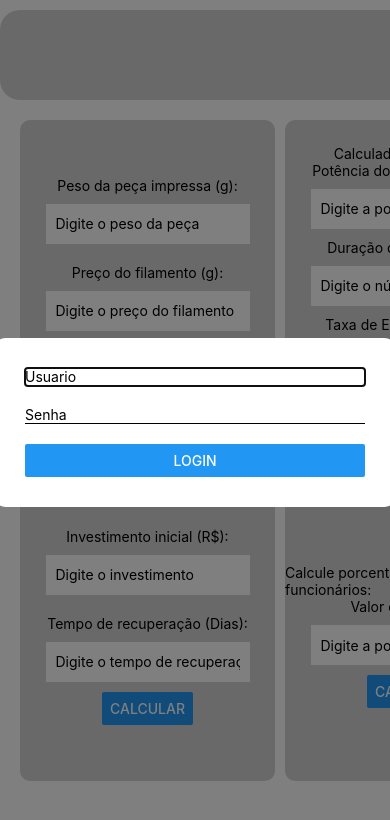
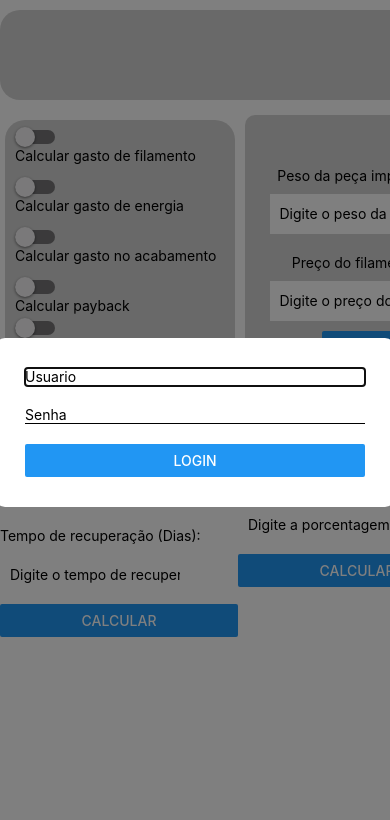
Before and after one commit to SENAISP-Unid601-Projetos/FilamentsFiscal3D, a React Native app in the folder front/: screen / in a window 390 px wide. Shown: the top 820 px of the page. Built offline with nearby package versions, Linux system fonts and the light colour scheme.

Commit message:
verção atual

```diff
--- a/front/App.js
+++ b/front/App.js
@@ -7,30 +7,61 @@ import {
   ScrollView,
   StyleSheet,
   SafeAreaView,
-  Image,
-  Modal, // Importe o Modal
+  Modal,
+  Switch,
 } from "react-native";
 
-
 const Orca3d = () => {
-  const [username, setUsername] = useState('');
-  const [password, setPassword] = useState('');
+  const [username, setUsername] = useState("");
+  const [password, setPassword] = useState("");
   const [modalVisible, setModalVisible] = useState(true); // Inicia o modal como visível
-  const [errorMessage, setErrorMessage] = useState('');
-
+  const [errorMessage, setErrorMessage] = useState("");
 
   const handleLogin = () => {
-    if (username === 'admin' && password === 'admin') {
+    if (username === "admin" && password === "admin") {
       // Se o login for bem-sucedido, você pode fechar o modal
       setModalVisible(false);
-    setErrorMessage('');
+      setErrorMessage("");
     } else {
       // Caso contrário, exiba uma mensagem de erro
-    setErrorMessage('Usuário ou senha incorretos. Por favor, tente novamente.');
+      setErrorMessage(
+        "Usuário ou senha incorretos. Por favor, tente novamente."
+      );
     }
   };
 
+  const [isEnabledFilamento, setIsEnabledFilamento] = useState(false);
+  const toggleSwitchFilamento = () =>
+    setIsEnabledFilamento((previousState) => !previousState);
 
+  const [isEnabledEnergia, setIsEnabledEnergia] = useState(false);
+  const toggleSwitchEnergia = () =>
+    setIsEnabledEnergia((previousState) => !previousState);
+
+  const [isEnabledAcabamento, setIsEnabledAcabamento] = useState(false);
+  const toggleSwitchAcabamento = () =>
+    setIsEnabledAcabamento((previousState) => !previousState);
+
+  const [isEnabledPayback, setIsEnabledPayback] = useState(false);
+  const toggleSwitchPayback = () =>
+    setIsEnabledPayback((previousState) => !previousState);
+
+  const [isEnabledMargemFuncionario, setIsEnabledMargemFuncionario] =
+    useState(false);
+  const toggleSwitchMargemFuncionario = () =>
+    setIsEnabledMargemFuncionario((previousState) => !previousState);
+
+  const [isEnabledMargemLucro, setIsEnabledMargemLucro] = useState(false);
+  const toggleSwitchMargemLucro = () =>
+    setIsEnabledMargemLucro((previousState) => !previousState);
+
+  const [isEnabledTotalLucro, setIsEnabledTotalLucro] = useState(false);
+  const toggleSwitchTotalLucro = () =>
+    setIsEnabledTotalLucro((previousState) => !previousState);
+
+  const [isEnabledPreparacao, setIsEnabledPreparacao] = useState(false);
+  const toggleSwitchPreparacao = () =>
+    setIsEnabledPreparacao((previousState) => !previousState);
 
   // Estado para a Calculadora de Filamento
   const [pesoPeca, setPesoPeca] = useState(0);
@@ -38,8 +69,13 @@ const Orca3d = () => {
   const [valorTotalFilamento, setValorTotalFilamento] = useState(0);
 
   const calcularCustoFilamento = () => {
-    if (!pesoPeca || !pesoFilamento || isNaN(parseFloat(pesoPeca)) || isNaN(parseFloat(pesoFilamento))) {
-      alert('Por favor, preencha todos os campos com valores numéricos.');
+    if (
+      !pesoPeca ||
+      !pesoFilamento ||
+      isNaN(parseFloat(pesoPeca)) ||
+      isNaN(parseFloat(pesoFilamento))
+    ) {
+      alert("Por favor, preencha todos os campos com valores numéricos.");
       return;
     }
 
@@ -48,7 +84,6 @@ const Orca3d = () => {
     setValorTotalFilamento(custoTotalFilamento.toFixed(2)); // Ajusta para duas casas decimais
   };
 
-
   // Estado para a Calculadora de Energia
   const [potenciaEquipamento, setPotenciaEquipamento] = useState(0);
   const [horasImpressao, setHorasImpressao] = useState(0);
@@ -56,8 +91,13 @@ const Orca3d = () => {
   const [valorKwh, setValorKwh] = useState(0);
 
   const calcularConsumoEnergia = () => {
-    if (!potenciaEquipamento || !horasImpressao || isNaN(parseFloat(potenciaEquipamento)) || isNaN(parseFloat(horasImpressao))) {
-      alert('Por favor, preencha todos os campos com valores numéricos.');
+    if (
+      !potenciaEquipamento ||
+      !horasImpressao ||
+      isNaN(parseFloat(potenciaEquipamento)) ||
+      isNaN(parseFloat(horasImpressao))
+    ) {
+      alert("Por favor, preencha todos os campos com valores numéricos.");
       return;
     }
     const consumoCalculado =
@@ -68,12 +108,19 @@ const Orca3d = () => {
 
   // Função para calcular a taxa de lucro
   const calcularTaxaLucro = () => {
-    if (!valorTotalFilamento || !consumoEnergia || isNaN(parseFloat(valorTotalFilamento)) || isNaN(parseFloat(consumoEnergia))) {
-      alert('Por favor, preencha todos os campos com valores numéricos.');
+    if (
+      !valorTotalFilamento ||
+      !consumoEnergia ||
+      isNaN(parseFloat(valorTotalFilamento)) ||
+      isNaN(parseFloat(consumoEnergia))
+    ) {
+      alert("Por favor, preencha todos os campos com valores numéricos.");
       return;
     }
     const taxaLucro =
-      (parseFloat(valorTotalFilamento) + parseFloat(valorKwh) / parseFloat(consumoEnergia)) * 100;
+      (parseFloat(valorTotalFilamento) +
+        parseFloat(valorKwh) / parseFloat(consumoEnergia)) *
+      100;
     return taxaLucro.toFixed(2);
   };
 
@@ -82,12 +129,19 @@ const Orca3d = () => {
   const [margemLucro, setMargemLucro] = useState(0);
 
   const calcularMargemLucro = () => {
-    if (!valorTotalFilamento || !porcentagemLucro || isNaN(parseFloat(valorTotalFilamento)) || isNaN(parseFloat(porcentagemLucro))) {
-      alert('Por favor, preencha todos os campos com valores numéricos.');
+    if (
+      !valorTotalFilamento ||
+      !porcentagemLucro ||
+      isNaN(parseFloat(valorTotalFilamento)) ||
+      isNaN(parseFloat(porcentagemLucro))
+    ) {
+      alert("Por favor, preencha todos os campos com valores numéricos.");
       return;
     }
     const margemLucroCalculada =
-      (parseFloat(valorTotalFilamento) + parseFloat(valorKwh) * parseFloat(porcentagemLucro)) / 100;
+      (parseFloat(valorTotalFilamento) +
+        parseFloat(valorKwh) * parseFloat(porcentagemLucro)) /
+      100;
     setMargemLucro(margemLucroCalculada.toFixed(2)); // Ajusta para duas casas decimais
   };
 
@@ -96,8 +150,13 @@ const Orca3d = () => {
   const [margemCola, setMargemCola] = useState(0);
 
   const calcularMargemCola = () => {
-    if (!valorTotalFilamento || !porcentagemCola || isNaN(parseFloat(valorTotalFilamento)) || isNaN(parseFloat(porcentagemCola))) {
-      alert('Por favor, preencha todos os campos com valores numéricos.');
+    if (
+      !valorTotalFilamento ||
+      !porcentagemCola ||
+      isNaN(parseFloat(valorTotalFilamento)) ||
+      isNaN(parseFloat(porcentagemCola))
+    ) {
+      alert("Por favor, preencha todos os campos com valores numéricos.");
       return;
     }
     const margemColaCalculada =
@@ -112,8 +171,13 @@ const Orca3d = () => {
   const [valorTrabalho, setValorTrabalho] = useState(0);
 
   const calcularCustoPreparacao = () => {
-    if (!horaPreparacao || !horaFatiador || isNaN(parseFloat(horaPreparacao)) || isNaN(parseFloat(horaFatiador))) {
-      alert('Por favor, preencha todos os campos com valores numéricos.');
+    if (
+      !horaPreparacao ||
+      !horaFatiador ||
+      isNaN(parseFloat(horaPreparacao)) ||
+      isNaN(parseFloat(horaFatiador))
+    ) {
+      alert("Por favor, preencha todos os campos com valores numéricos.");
       return;
     }
     const custoPreparacao =
@@ -128,13 +192,21 @@ const Orca3d = () => {
   const [periodo, setPeriodo] = useState(0);
 
   const fazerpay = () => {
-    if (!investimento || !periodo || isNaN(parseFloat(investimento)) || isNaN(parseFloat(periodo))) {
-      alert('Por favor, preencha todos os campos com valores numéricos.');
+    if (
+      !investimento ||
+      !periodo ||
+      isNaN(parseFloat(investimento)) ||
+      isNaN(parseFloat(periodo))
+    ) {
+      alert("Por favor, preencha todos os campos com valores numéricos.");
       return;
     }
     const payback = parseFloat(investimento) / parseFloat(periodo);
     setFluxoCaixa(payback.toFixed(2));
   };
+
+  const [isEnabled, setIsEnabled] = useState(false);
+  const toggleSwitch = () => setIsEnabled((previousState) => !previousState);
 
   // Estado e função para a Calculadora de Total com Lucro
   const [totalComLucro, setTotalComLucro] = useState("");
@@ -154,11 +226,79 @@ const Orca3d = () => {
     <ScrollView style={{ flex: 1 }}>
       <SafeAreaView style={styles.container}>
         <View style={{ flexDirection: "row" }}>
-        <View style={styles.inputContainercabeçalho}>
+          <View style={styles.inputContainercabeçalho}></View>
+        </View>
+        <View style={{ flexDirection: "row" }}>
+          <View style={styles.inputContainerlateral}>
+            <View style={styles.container}>
+              <Switch
+                trackColor={{ false: "#767577", true: "#81b0ff" }}
+                thumbColor={isEnabledFilamento ? "#f5dd4b" : "#f4f3f4"}
+                ios_backgroundColor="#3e3e3e"
+                onValueChange={toggleSwitchFilamento}
+                value={isEnabledFilamento}
+              />
+              <Text>Calcular gasto de filamento</Text>
+            </View>
+            <View style={styles.container}>
+              <Switch
+                trackColor={{ false: "#767577", true: "#81b0ff" }}
+                thumbColor={isEnabledEnergia ? "#f5dd4b" : "#f4f3f4"}
+                ios_backgroundColor="#3e3e3e"
+                onValueChange={toggleSwitchEnergia}
+                value={isEnabledEnergia}
+              />
+              <Text>Calcular gasto de energia</Text>
+            </View>
+            <View style={styles.container}>
+              <Switch
+                trackColor={{ false: "#767577", true: "#81b0ff" }}
+                thumbColor={isEnabledAcabamento ? "#f5dd4b" : "#f4f3f4"}
+                ios_backgroundColor="#3e3e3e"
+                onValueChange={toggleSwitchAcabamento}
+                value={isEnabledAcabamento}
+              />
+              <Text>Calcular gasto no acabamento</Text>
+            </View>
+            <View style={styles.container}>
+              <Switch
+                trackColor={{ false: "#767577", true: "#81b0ff" }}
+                thumbColor={isEnabledPayback ? "#f5dd4b" : "#f4f3f4"}
+                ios_backgroundColor="#3e3e3e"
+                onValueChange={toggleSwitchPayback}
+                value={isEnabledPayback}
+              />
+              <Text>Calcular payback</Text>
+            </View>
+            <View style={styles.container}>
+              <Switch
+                trackColor={{ false: "#767577", true: "#81b0ff" }}
+                thumbColor={isEnabledMargemFuncionario ? "#f5dd4b" : "#f4f3f4"}
+                ios_backgroundColor="#3e3e3e"
+                onValueChange={toggleSwitchMargemFuncionario}
+                value={isEnabledMargemFuncionario}
+              />
+              <Text>Calcular margem do funcionário</Text>
+            </View>
+            <View style={styles.container}>
+              <Switch
+                trackColor={{ false: "#767577", true: "#81b0ff" }}
+                thumbColor={isEnabledMargemLucro ? "#f5dd4b" : "#f4f3f4"}
+                ios_backgroundColor="#3e3e3e"
+                onValueChange={toggleSwitchMargemLucro}
+                value={isEnabledMargemLucro}
+              />
+              <Text>Calcular margem de lucro</Text>
             </View>
           </View>
-      <View style={{ flexDirection: "row" }}>
           <View style={styles.inputContainerFilamento}>
+            <View
+              style={
+                isEnabledFilamento
+                  ? styles.inputContainerFilamentoHighlighted
+                  : styles.inputContainerFilamento
+              }
+            >
               {/* Seção para a Calculadora de Filamento */}
               <Text>Peso da peça impressa (g):</Text>
               <TextInput
@@ -176,30 +316,55 @@ const Orca3d = () => {
                   handleClose();
                 }}
               >
-      <View style={{ flex: 1, justifyContent: 'center', alignItems: 'center', backgroundColor: 'rgba(0, 0, 0, 0.5)' }}>
-        <View style={{ backgroundColor: 'white', padding: 30, width:400, right:0, borderRadius: 10 }}>
+                <View
+                  style={{
+                    flex: 1,
+                    justifyContent: "center",
+                    alignItems: "center",
+                    backgroundColor: "rgba(0, 0, 0, 0.5)",
+                  }}
+                >
+                  <View
+                    style={{
+                      backgroundColor: "white",
+                      padding: 30,
+                      width: 400,
+                      right: 0,
+                      borderRadius: 10,
+                    }}
+                  >
                     <TextInput
                       placeholder="Usuario"
                       value={username}
-            onChangeText={text => setUsername(text)}
-            style={{ marginBottom: 20, borderBottomWidth: 1, borderBottomColor: 'black' , width: 340}}
+                      onChangeText={(text) => setUsername(text)}
+                      style={{
+                        marginBottom: 20,
+                        borderBottomWidth: 1,
+                        borderBottomColor: "black",
+                        width: 340,
+                      }}
                     />
                     <TextInput
                       placeholder="Senha"
                       value={password}
-            onChangeText={text => setPassword(text)}
+                      onChangeText={(text) => setPassword(text)}
                       secureTextEntry={true}
-            style={{ marginBottom: 20, borderBottomWidth: 1, borderBottomColor: 'black' }}
+                      style={{
+                        marginBottom: 20,
+                        borderBottomWidth: 1,
+                        borderBottomColor: "black",
+                      }}
                     />
-          {errorMessage ? <Text style={{ color: 'red', marginBottom: 10 }}>{errorMessage}</Text> : null}
+                    {errorMessage ? (
+                      <Text style={{ color: "red", marginBottom: 10 }}>
+                        {errorMessage}
+                      </Text>
+                    ) : null}
                     <Button title="Login" onPress={handleLogin} />
-
                   </View>
                 </View>
               </Modal>
-
               <View style={styles.separator} />
-
               <Text>Preço do filamento (g):</Text>
               <TextInput
                 style={styles.input}
@@ -209,10 +374,17 @@ const Orca3d = () => {
               />
               <Button title="Calcular" onPress={calcularCustoFilamento} />
             </View>
+          </View>
 
           <View style={styles.inputContainerEnergia}>
+            <View
+              style={
+                isEnabledEnergia
+                  ? styles.inputContainerEnergiaHighlighted
+                  : styles.inputContainerEnergia
+              }
+            >
               {/* Seção para a Calculadora de Energia */}
-          <Text style={{ marginTop: 20 }}>Calculadora de Energia:</Text>
               <Text>Potência do equipamento (W):</Text>
               <TextInput
                 style={styles.input}
@@ -238,7 +410,15 @@ const Orca3d = () => {
               />
               <Button title="Calcular" onPress={calcularConsumoEnergia} />
             </View>
+          </View>
           <View style={styles.inputContainerTrabalho}>
+            <View
+              style={
+                isEnabledAcabamento
+                  ? styles.inputContainerTrabalhoHighlighted
+                  : styles.inputContainerTrabalho
+              }
+            >
               {/* Seção para a Calculadora de Preço de preparações da peça */}
               <Text>Horas gastas no fatiador (h):</Text>
               <TextInput
@@ -269,6 +449,7 @@ const Orca3d = () => {
               />
               <Button title="Calcular" onPress={calcularCustoPreparacao} />
             </View>
+          </View>
           <View style={styles.inputContainerresultados}>
             {/* Seção para a Calculadora de Total com Lucro */}
             <Text style={{ marginTop: 10 }}>
@@ -294,9 +475,9 @@ const Orca3d = () => {
             </Text>
           </View>
         </View>
-
         <View style={{ flexDirection: "row" }}>
           <View style={styles.inputContainerpayback}>
+
               {/* Seção para a Calculadora de Payback */}
               <Text>Investimento inicial (R$):</Text>
               <TextInput
@@ -320,7 +501,7 @@ const Orca3d = () => {
           <View style={styles.inputContainerCola}>
             {/* Seção para a Calculadora do preço da hora dos funcionários */}
             <Text style={{ marginTop: 20 }}>
-            Calcule porcentagens para funcionários:
+              Calcule margem do funcionários:
             </Text>
             <Text>Valor da hora (R$):</Text>
             <TextInput
@@ -355,9 +536,7 @@ const Orca3d = () => {
           </View>
         </View>
 
-      <View style={{ flexDirection: "row" }}>
-
-      </View>
+        <View style={{ flexDirection: "row" }}></View>
       </SafeAreaView>
     </ScrollView>
   );
@@ -373,22 +552,47 @@ const styles = StyleSheet.create({
   inputContainerFilamento: {
     alignItems: "center",
     justifyContent: "center",
-    width: 255,
-    height: 310,
+    width: 245,
+    height: 300,
     backgroundColor: "lightgray",
     borderRadius: 10,
     marginVertical: 10,
     marginBottom: 20,
-    marginLeft: 20,
+    marginLeft: 5,
+    marginRight: 5,
+  },
+  inputContainerFilamentoHighlighted: {
+    alignItems: "center",
+    justifyContent: "center",
+    width: 245,
+    height: 300,
+    backgroundColor: "lightgreen", // cor de fundo destacada quando o switch estiver ativado
+    borderRadius: 10,
+    marginVertical: 10,
+    marginBottom: 20,
+    marginLeft: 5,
     marginRight: 5,
   },
 
   inputContainerEnergia: {
     alignItems: "center",
     justifyContent: "center",
-    width: 255,
-    height: 310,
-    backgroundColor: "lightgray",
+    width: 245,
+    height: 300,
+    backgroundColor: "lightgray", // cor de fundo padrão
+    borderRadius: 10,
+    marginVertical: 10,
+    marginBottom: 20,
+    marginLeft: 5,
+    marginRight: 5,
+  },
+
+  inputContainerEnergiaHighlighted: {
+    alignItems: "center",
+    justifyContent: "center",
+    width: 245,
+    height: 300,
+    backgroundColor: "lightgreen", // cor de fundo destacada quando o switch estiver ativado
     borderRadius: 10,
     marginVertical: 10,
     marginBottom: 20,
@@ -399,8 +603,8 @@ const styles = StyleSheet.create({
   inputContainerLucro: {
     alignItems: "center",
     justifyContent: "center",
-    width: 255,
-    height: 310,
+    width: 245,
+    height: 300,
     backgroundColor: "lightgray",
     borderRadius: 10,
     marginVertical: 10,
@@ -409,25 +613,38 @@ const styles = StyleSheet.create({
     marginRight: 5,
   },
 
+  inputContainerLucroHighlighted: {
+    alignItems: "center",
+    justifyContent: "center",
+    width: 245,
+    height: 300,
+    backgroundColor: "lightgreen", // cor de fundo destacada quando o switch estiver ativado
+    borderRadius: 10,
+    marginVertical: 10,
+    marginBottom: 20,
+    marginLeft: 5,
+    marginRight: 5
+  },
+
   inputContainerLucroFinal: {
     alignItems: "center",
     justifyContent: "center",
-    width: 255,
+    width: 230,
     height: 120,
     backgroundColor: "lightgray",
     borderRadius: 10,
     marginVertical: 10,
     marginBottom: 20,
-    marginLeft: 100,
+    marginLeft: 10,
     marginRight: 5,
   },
 
-  inputContainerCola: {
+  inputContainerMargemFuncionario: {
     alignItems: "center",
     justifyContent: "center",
-    width: 255,
-    height: 310,
-    backgroundColor: "lightgray",
+    width: 245,
+    height: 300,
+    backgroundColor: "lightgray", // cor de fundo padrão
     borderRadius: 10,
     marginVertical: 10,
     marginBottom: 20,
@@ -435,12 +652,12 @@ const styles = StyleSheet.create({
     marginRight: 5,
   },
 
-  inputContainerTrabalho: {
+  inputContainerColaHighlighted: {
     alignItems: "center",
     justifyContent: "center",
-    width: 255,
-    height: 310,
-    backgroundColor: "lightgray",
+    width: 245,
+    height: 300,
+    backgroundColor: "lightgreen", // cor de fundo destacada quando o switch estiver ativado
     borderRadius: 10,
     marginVertical: 10,
     marginBottom: 20,
@@ -448,29 +665,68 @@ const styles = StyleSheet.create({
     marginRight: 5,
   },
 
-  inputContainerpayback: {
+  inputContainerPreparacao: {
     alignItems: "center",
     justifyContent: "center",
-    width: 255,
-    height: 310,
-    backgroundColor: "lightgray",
+    width: 245,
+    height: 300,
+    backgroundColor: "lightgray", // cor de fundo padrão
     borderRadius: 10,
     marginVertical: 10,
     marginBottom: 20,
-    marginLeft: 20,
+    marginLeft: 5,
+    marginRight: 5,
+  },
+
+  inputContainerTrabalhoHighlighted: {
+    alignItems: "center",
+    justifyContent: "center",
+    width: 245,
+    height: 300,
+    backgroundColor: "lightgreen", // cor de fundo destacada quando o switch estiver ativado
+    borderRadius: 10,
+    marginVertical: 10,
+    marginBottom: 20,
+    marginLeft: 5,
+    marginRight: 5,
+  },
+
+  inputContainerPayback: {
+    alignItems: "center",
+    justifyContent: "center",
+    width: 245,
+    height: 300,
+    backgroundColor: "lightgray", // cor de fundo padrão
+    borderRadius: 10,
+    marginVertical: 10,
+    marginBottom: 20,
+    marginLeft: 5,
+    marginRight: 5,
+  },
+
+  inputContainerpaybackHighlighted: {
+    alignItems: "center",
+    justifyContent: "center",
+    width: 245,
+    height: 300,
+    backgroundColor: "lightgreen", // cor de fundo destacada quando o switch estiver ativado
+    borderRadius: 10,
+    marginVertical: 10,
+    marginBottom: 20,
+    marginLeft: 5,
     marginRight: 5,
   },
 
   inputContainerresultados: {
     alignItems: "center",
     justifyContent: "center",
-    width: 250,
+    width: 230,
     height: 300,
     backgroundColor: "lightgray",
     borderRadius: 20,
-    marginVertical: 50,
+    marginVertical: 10,
     marginBottom: 1,
-    marginLeft: 100,
+    marginLeft: 10,
     marginRight: 5,
   },
 
@@ -484,6 +740,19 @@ const styles = StyleSheet.create({
     marginVertical: 10,
     marginBottom: 10,
     marginLeft: 0,
+    marginRight: 5,
+  },
+
+  inputContainerlateral: {
+    alignItems: "flex-start",
+    justifyContent: "center",
+    width: 230,
+    height: 300,
+    backgroundColor: "lightgray",
+    borderRadius: 20,
+    marginVertical: 10,
+    marginBottom: 10,
+    marginLeft: 5,
     marginRight: 5,
   },
 
```
Lines whose indentation alone changed are shown as unchanged.
